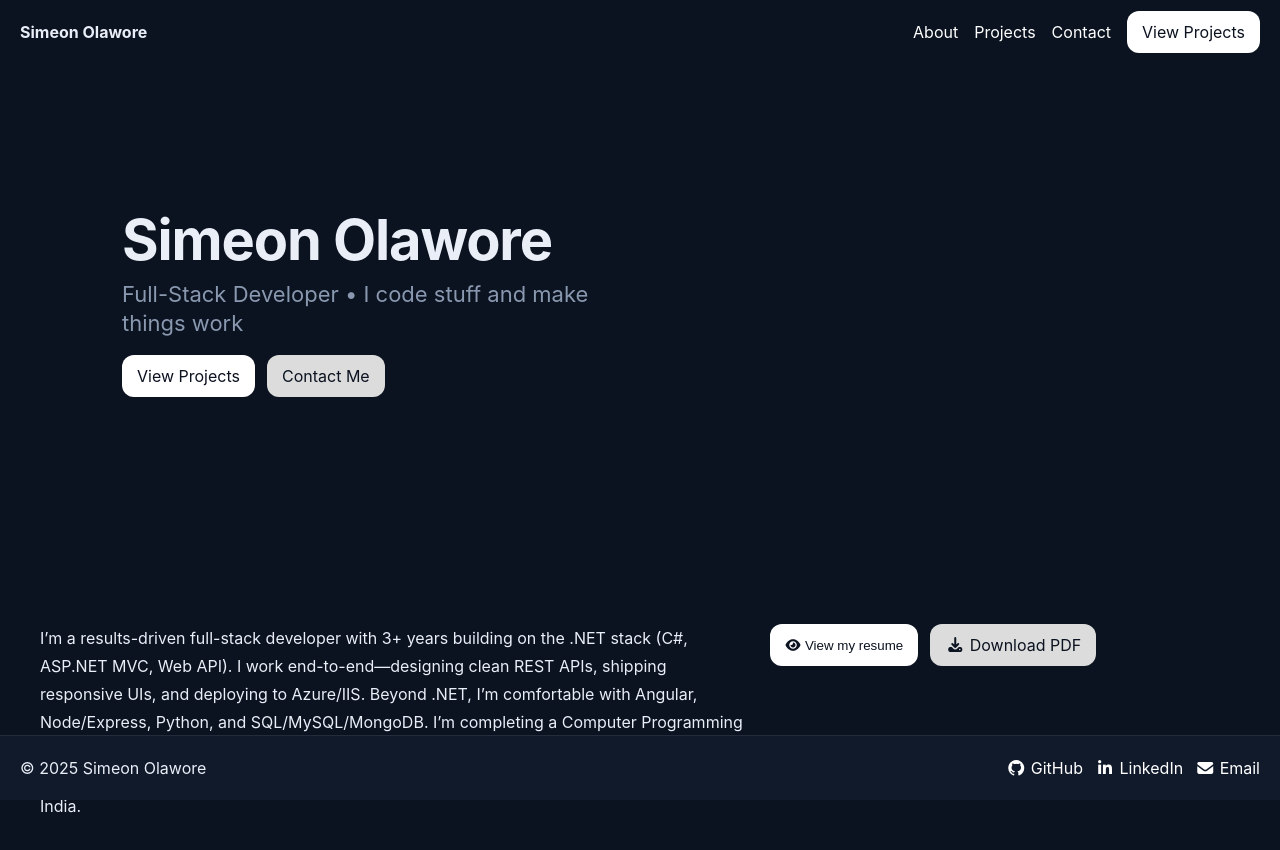
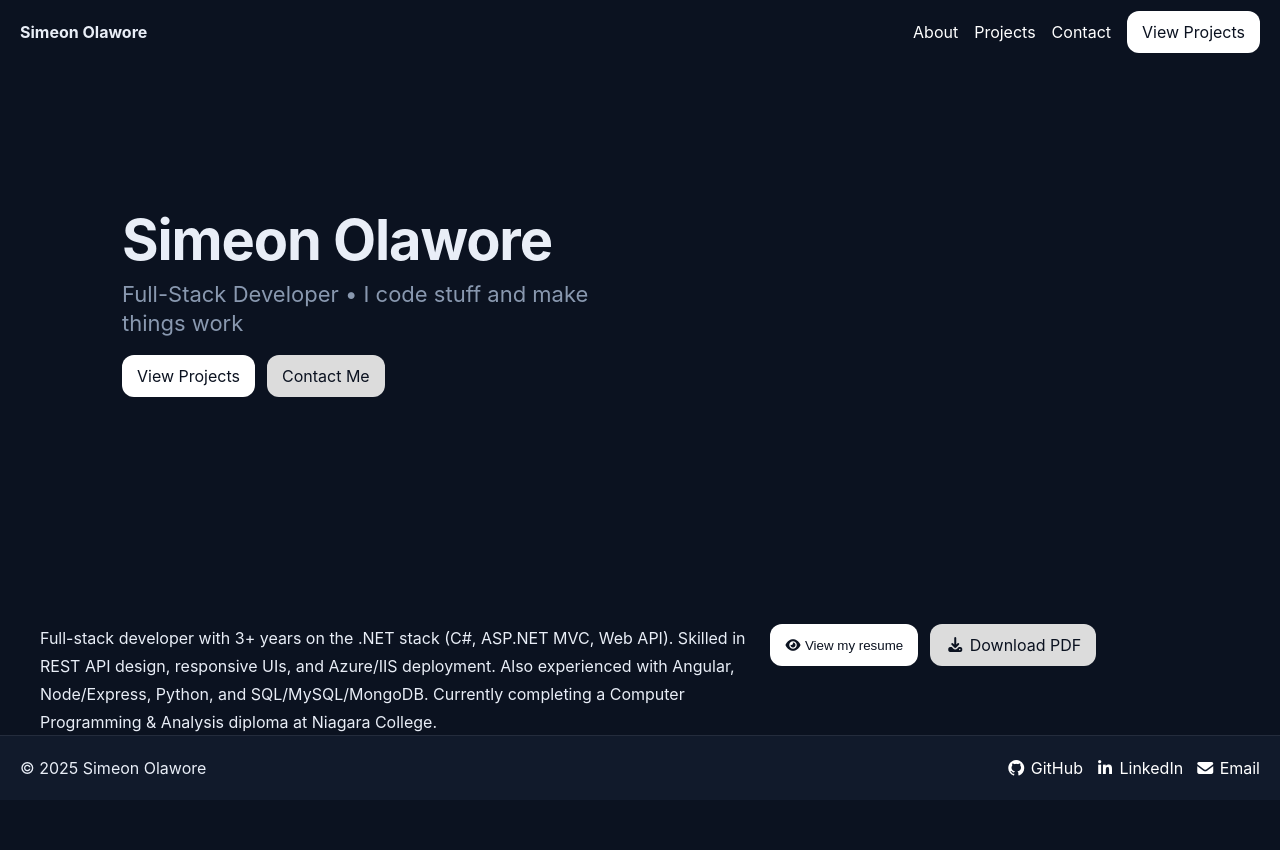
Before and after one commit to Simeoncoded/My-Portfolio, an Angular app: page / in a window 1280 px wide. Shown: the top 850 px of the page. Built offline with nearby package versions, Linux system fonts and the light colour scheme.

Commit message:
update on about section

```diff
--- a/src/app/features/about/about.component.html
+++ b/src/app/features/about/about.component.html
@@ -2,12 +2,9 @@
     <div class="container about">
         <div class="about_text">
             <p>
-                I’m a results-driven full-stack developer with 3+ years building on the .NET stack
-                (C#, ASP.NET MVC, Web API). I work end-to-end—designing clean REST APIs, shipping responsive UIs,
-                and deploying to Azure/IIS. Beyond .NET, I’m comfortable with Angular, Node/Express, Python, and
-                SQL/MySQL/MongoDB. I’m completing a Computer Programming & Analysis advanced diploma at Niagara
-                College and a co-op as a Web Developer at Haver & Boecker Niagara, after earning an Advanced
-                Diploma in Software Engineering from APTECH India.
+                Full-stack developer with 3+ years on the .NET stack (C#, ASP.NET MVC, Web API). Skilled in REST API
+                design, responsive UIs, and Azure/IIS deployment. Also experienced with Angular, Node/Express, Python,
+                and SQL/MySQL/MongoDB. Currently completing a Computer Programming & Analysis diploma at Niagara College.
             </p>
         </div>
 
```
